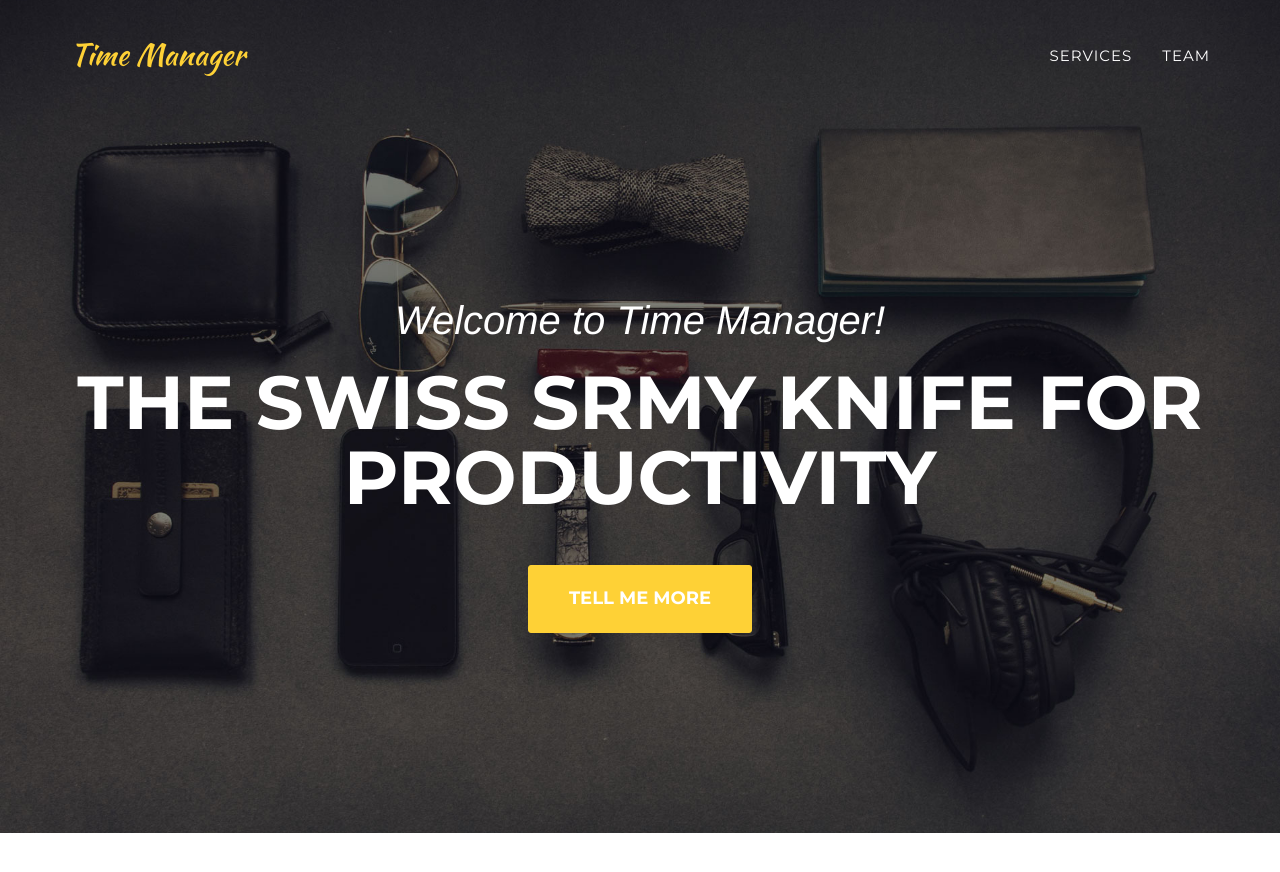
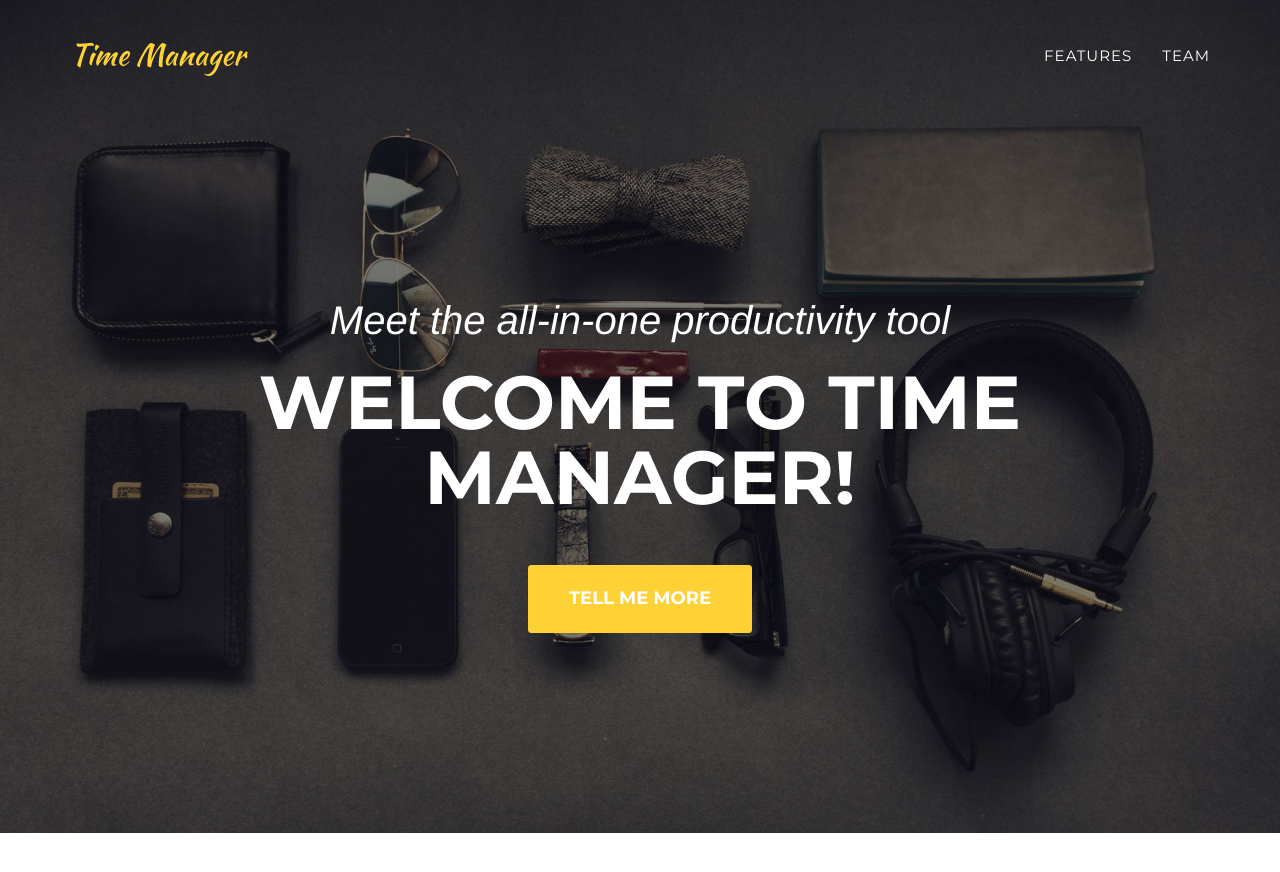
Before and after one commit to hvlds/time-manager, a Jekyll site: the page built from docs/index.html, in a window 1280 px wide and 900 px high. Shown: the top 872 px of the window. Built offline with Jekyll 4.4.1, drawn with Linux system fonts in a browser that asks for light colours; some web fonts are replaced.

Commit message:
Update title and stuff

```diff
--- a/docs/_includes/header.html
+++ b/docs/_includes/header.html
@@ -19,7 +19,7 @@
                         <a href="#page-top"></a>
                     </li>
                     <li>
-                        <a class="page-scroll" href="#services">Services</a>
+                        <a class="page-scroll" href="#features">Features</a>
                     </li>
                     <li>
                         <a class="page-scroll" href="#team">Team</a>
@@ -35,8 +35,8 @@
     <header>
         <div class="container">
             <div class="intro-text">
-                <div class="intro-lead-in">Welcome to Time Manager!</div>
-                <div class="intro-heading">The Swiss Srmy knife for productivity</div>
+                <div class="intro-lead-in">Meet the all-in-one productivity tool</div>
+                <div class="intro-heading">Welcome to Time Manager!</div>
                 <a href="#services" class="page-scroll btn btn-xl">Tell Me More</a>
             </div>
         </div>
```
